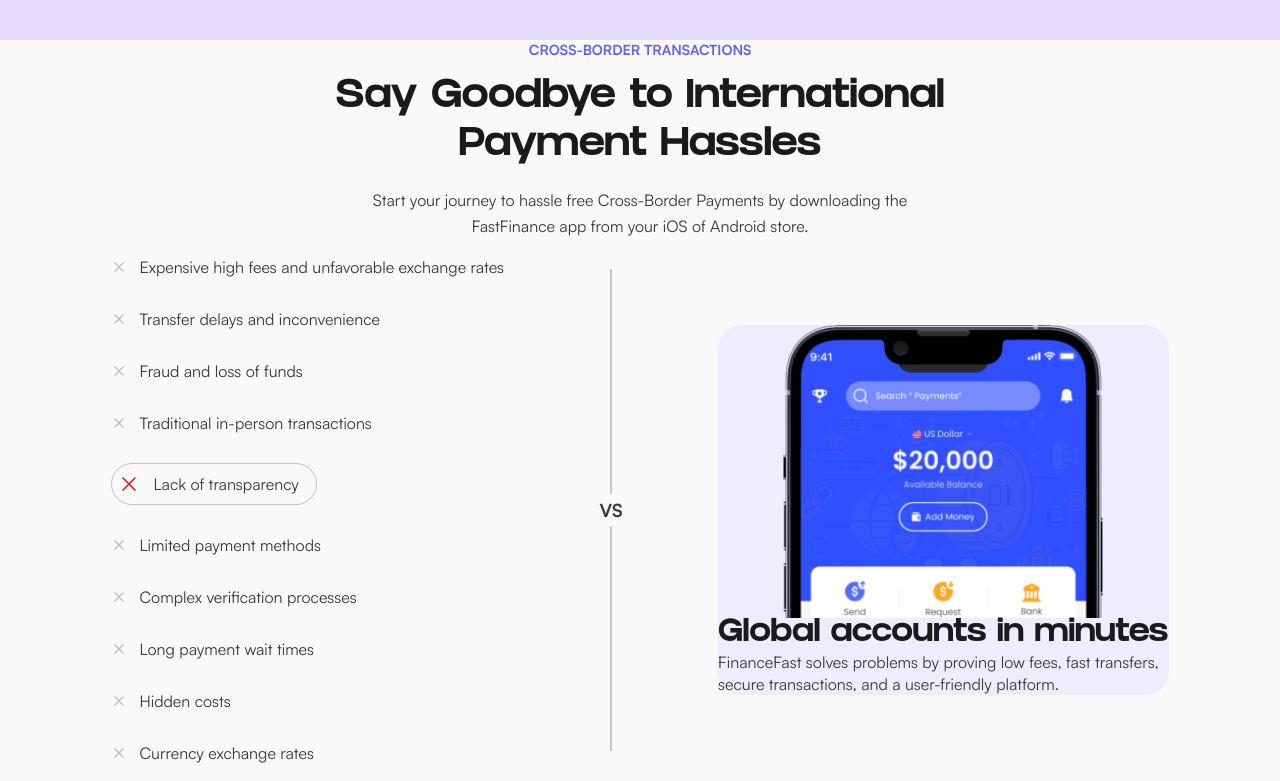
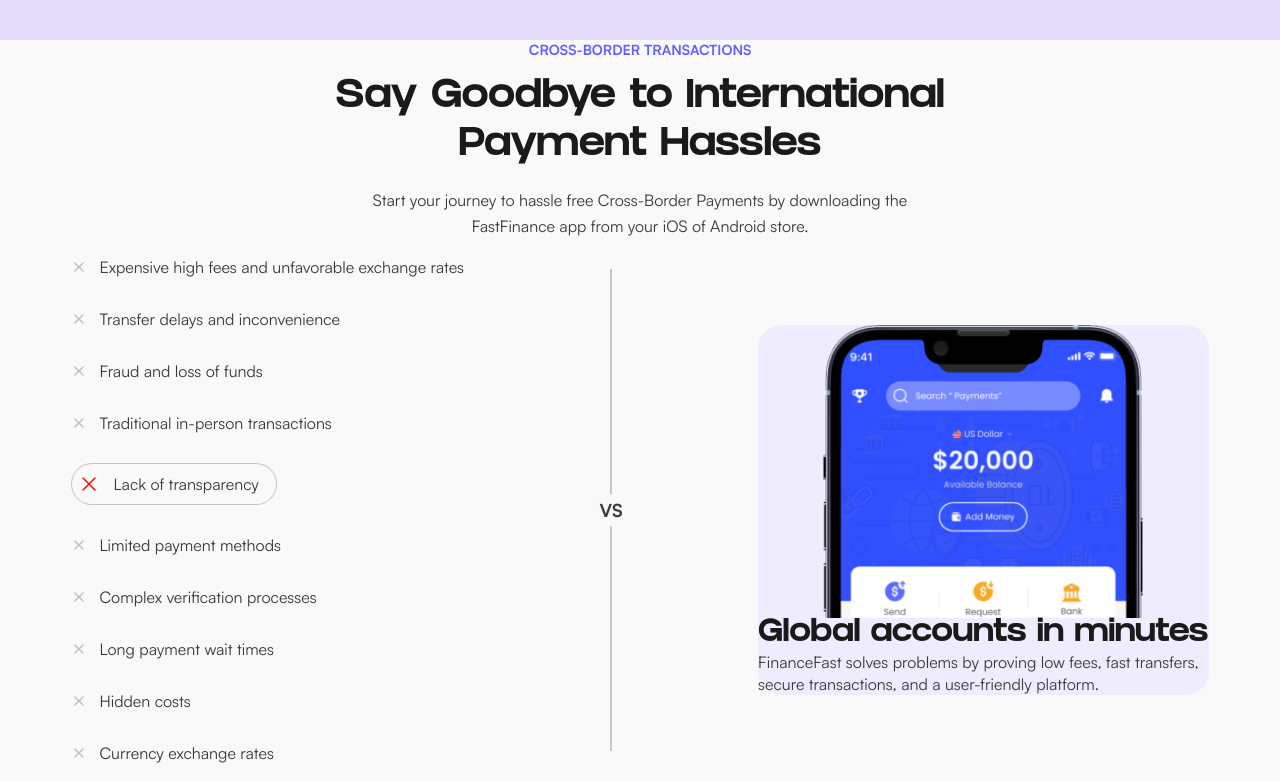
Before and after one commit to shadrxcc/finance-fast, a React (Vite) app: page / in a window 1280 px wide. Shown: the part 1091-1872 px from the top of the page. Built offline with nearby package versions, Linux system fonts and the light colour scheme.

Commit message:
adjust spacing

```diff
--- a/src/components/international.jsx
+++ b/src/components/international.jsx
@@ -18,7 +18,7 @@
 the FastFinance app from your iOS of Android store.
         </p>
       </div>
-      <div className="flex flex-col p-[1em] md:flex-row items-center justify-evenly">
+      <div className="flex flex-col p-[1em] gap-[5em] md:flex-row items-center justify-evenly">
         <div className="flex flex-col gap-y-[28px]">
           <div className="flex flex-col gap-y-[28px]">
             {solution1.map((items, id) => {
```
